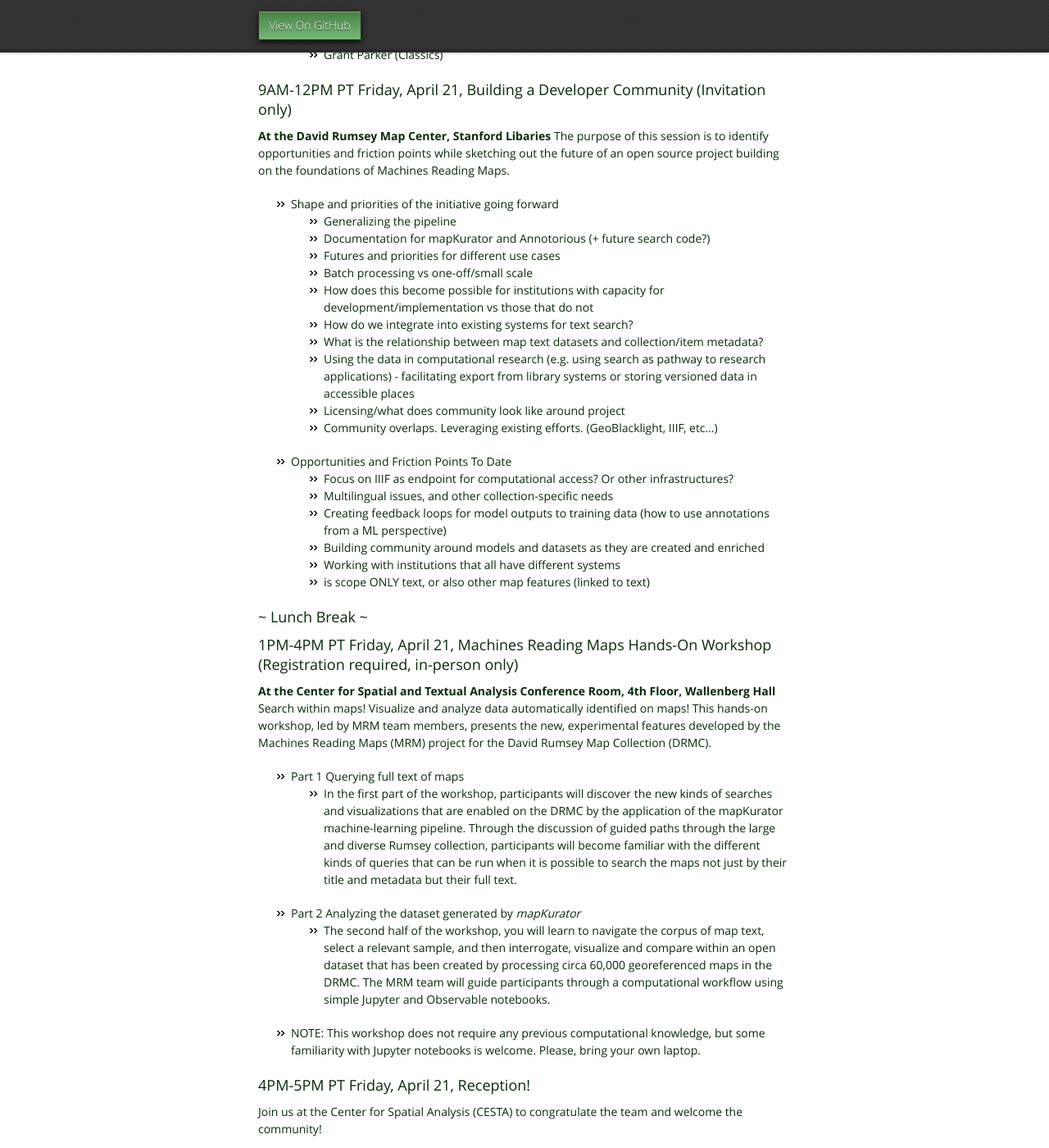
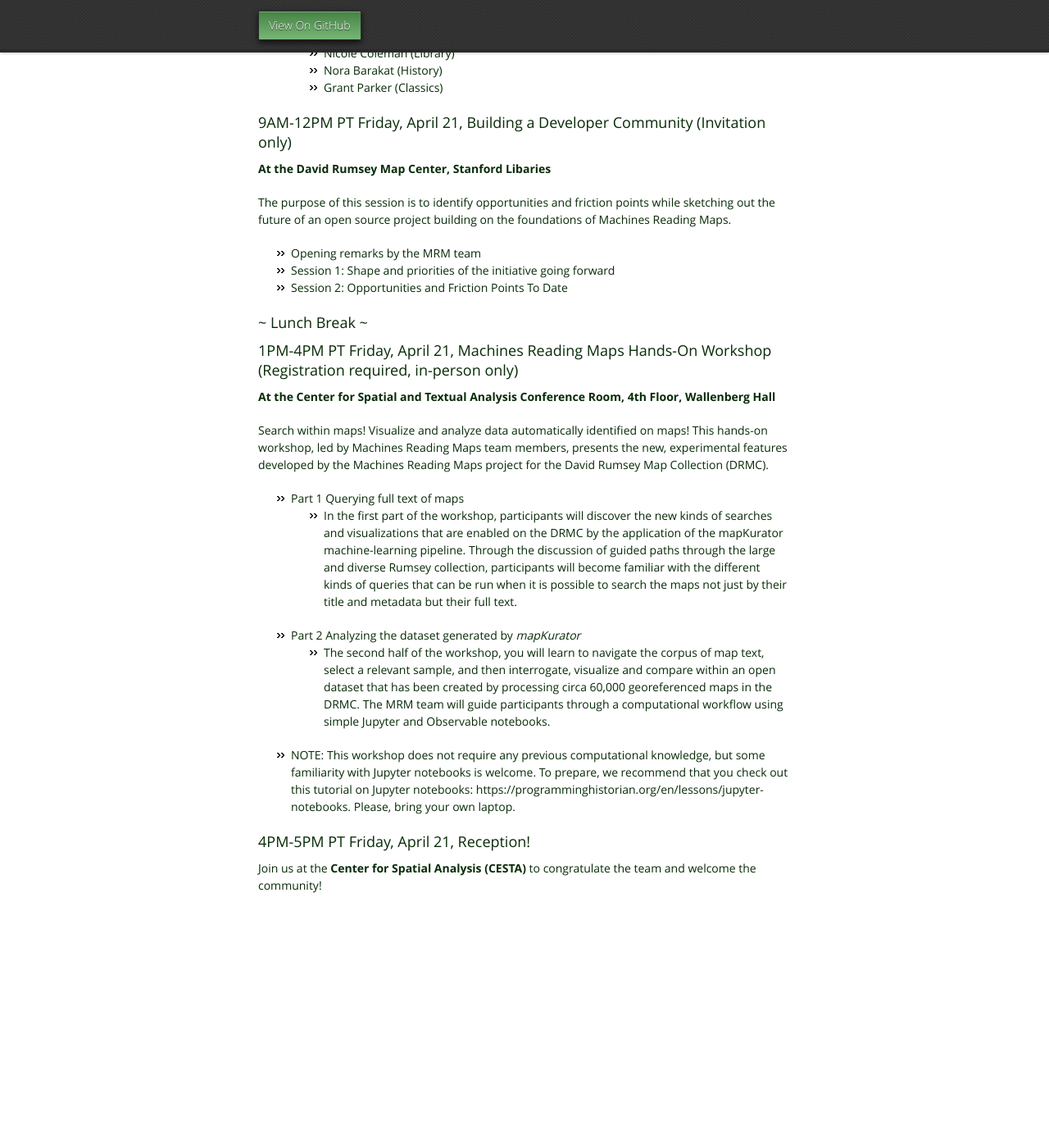
Before and after one commit to machines-reading-maps/machines-reading-maps.github.io, a Jekyll site: the page built from summit-2023.md, in a window 1280 px wide and 1400 px high, scrolled down 1806 px. Shown: the whole window at 82% size. Built offline with Jekyll 4.4.1, drawn with Linux system fonts in a browser that asks for light colours; our own code applies the rules of GitHub Pages for plain Markdown files; after the commit the page ends 3006 px from its top, so only the background shows below that; some of the changed text lies outside the part shown.

Commit message:
finalize with changes from Katie and Stace

```diff
--- a/summit-2023.md
+++ b/summit-2023.md
@@ -4,7 +4,8 @@
 The Machines Reading Maps team will come together at Stanford University for two days of conference events dedicated to charting the future of historical cartography as data. Events will take place (as specified below) at the David Rumsey Map Center within Green Library and at the Center for Spatial and Textual Analysis (CESTA) on the 4th Floor of Wallenberg Hall.
 
 ###  9AM-12PM PT Thursday, April 20, Demo for Developers and Stakeholders (Invitation only)
-At the David Rumsey Map Center, Stanford Libaries
+**At the David Rumsey Map Center, Stanford Libaries**
+
 This session will introduce different components of the work to potential future stakeholders and developer community members who are interested in re-using these tools in other map collections or for research applications across collections.
 
 #### 9:00 - 10:00
@@ -26,6 +27,7 @@ This session will introduce different components of the work to potential future
 
 ### 1PM-4PM PT Thursday, April 20, Presentation of Machines Reading Maps (open to the public)
 **At the David Rumsey Map Center, Stanford Libaries**
+
 This conference, intended for future users, will address the methods behind the data creation and UX as well as the impact the new search and data access will have on research.
 
 #### Panel 1, From Maps to Data and Back Again
@@ -48,33 +50,18 @@ This conference, intended for future users, will address the methods behind the
 
 ### 9AM-12PM PT Friday, April 21, Building a Developer Community (Invitation only)
 **At the David Rumsey Map Center, Stanford Libaries**
+
 The purpose of this session is to identify opportunities and friction points while sketching out the future of an open source project building on the foundations of Machines Reading Maps.
-
-- Shape and priorities of the initiative going forward
-   - Generalizing the pipeline
-   - Documentation for mapKurator and Annotorious (+ future search code?)
-   - Futures and priorities for different use cases
-   - Batch processing vs one-off/small scale
-   - How does this become possible for institutions with capacity for development/implementation vs those that do not
-   - How do we integrate into existing systems for text search?
-   - What is the relationship between map text datasets and collection/item metadata?
-   - Using the data in computational research (e.g. using search as pathway to research applications) - facilitating export from library systems or storing versioned data in accessible places
-   - Licensing/what does community look like around project
-   - Community overlaps. Leveraging existing efforts. (GeoBlacklight, IIIF, etc…)
-
-- Opportunities and Friction Points To Date
-   - Focus on IIIF as endpoint for computational access? Or other infrastructures?
-   - Multilingual issues, and other collection-specific needs
-   - Creating feedback loops for model outputs to training data (how to use annotations from a ML perspective)
-   - Building community around models and datasets as they are created and enriched
-   - Working with institutions that all have different systems
-   - is scope ONLY text, or also other map features (linked to text)
+- Opening remarks by the MRM team
+- Session 1: Shape and priorities of the initiative going forward
+- Session 2: Opportunities and Friction Points To Date
 
 ### ~ Lunch Break ~
 
 ### 1PM-4PM PT Friday, April 21, Machines Reading Maps Hands-On Workshop (Registration required, in-person only)
 **At the Center for Spatial and Textual Analysis Conference Room, 4th Floor, Wallenberg Hall**
-Search within maps! Visualize and analyze data automatically identified on maps! This hands-on workshop, led by MRM team members, presents the new, experimental features developed by the Machines Reading Maps (MRM) project for the David Rumsey Map Collection (DRMC).
+
+Search within maps! Visualize and analyze data automatically identified on maps! This hands-on workshop, led by  Machines Reading Maps team members, presents the new, experimental features developed by the Machines Reading Maps project for the David Rumsey Map Collection (DRMC).
 
 - Part 1 Querying full text of maps
     - In the first part of the workshop, participants will discover the new kinds of searches and visualizations that are enabled on the DRMC by the application of the mapKurator machine-learning pipeline. Through the discussion of guided paths through the large and diverse Rumsey collection, participants will become familiar with the different kinds of queries that can be run when it is possible to search the maps not just by their title and metadata but their full text.
@@ -82,8 +69,8 @@ Search within maps! Visualize and analyze data automatically identified on maps!
 - Part 2 Analyzing the dataset generated by *mapKurator*
    - The second half of the workshop, you will learn to navigate the corpus of map text, select a relevant sample, and then interrogate, visualize and compare within an open dataset that has been created by processing circa 60,000 georeferenced maps in the DRMC. The MRM team will guide participants through a computational workflow using simple Jupyter and Observable notebooks.
 
-- NOTE: This workshop does not require any previous computational knowledge, but some familiarity with Jupyter notebooks is welcome.
+- NOTE: This workshop does not require any previous computational knowledge, but some familiarity with Jupyter notebooks is welcome. To prepare, we recommend that you check out this tutorial on Jupyter notebooks: https://programminghistorian.org/en/lessons/jupyter-notebooks.
 Please, bring your own laptop.
 
 ###  4PM-5PM PT Friday, April 21, Reception!
-Join us at the Center for Spatial Analysis (CESTA) to congratulate the team and welcome the community!
+Join us at the **Center for Spatial Analysis (CESTA)** to congratulate the team and welcome the community!
```
